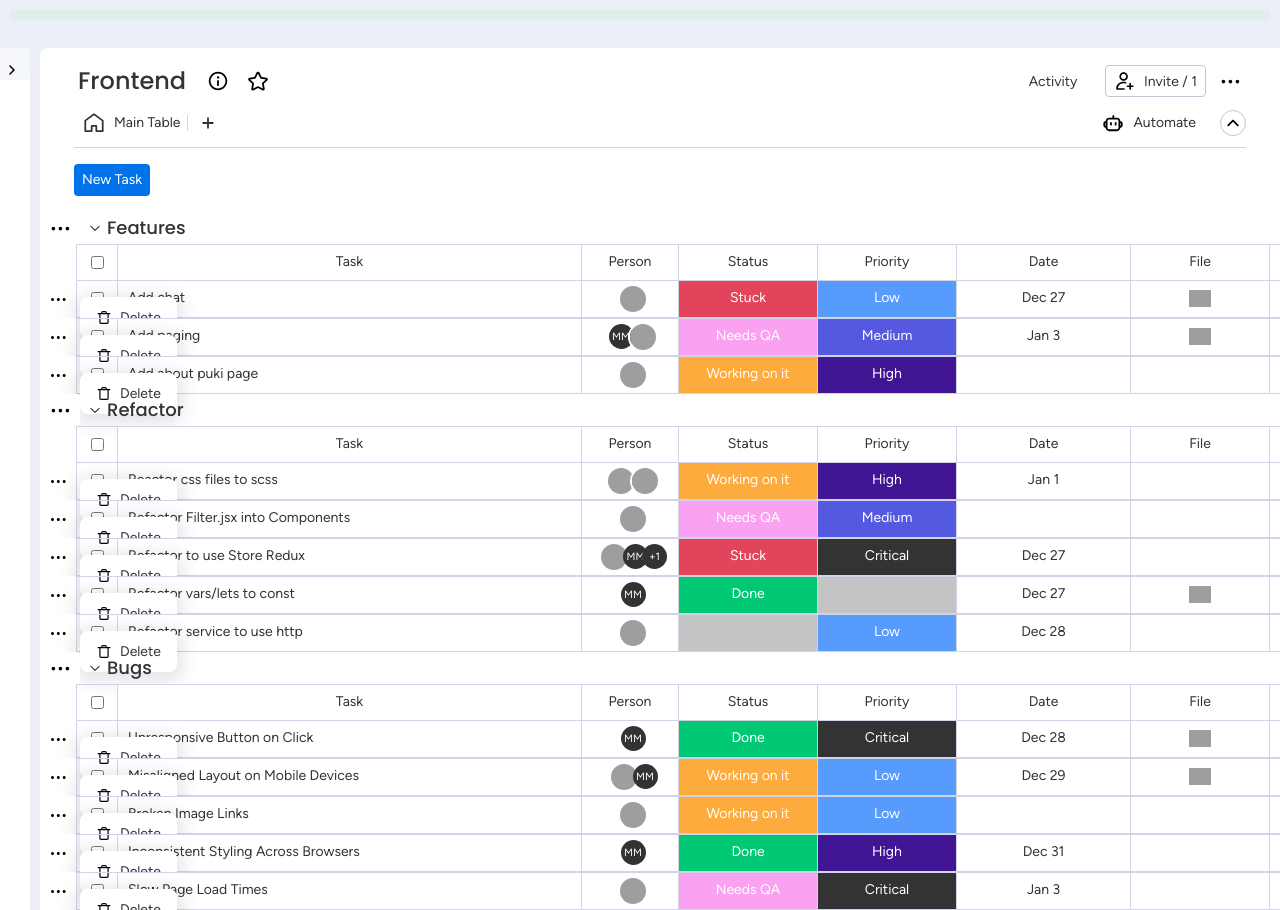
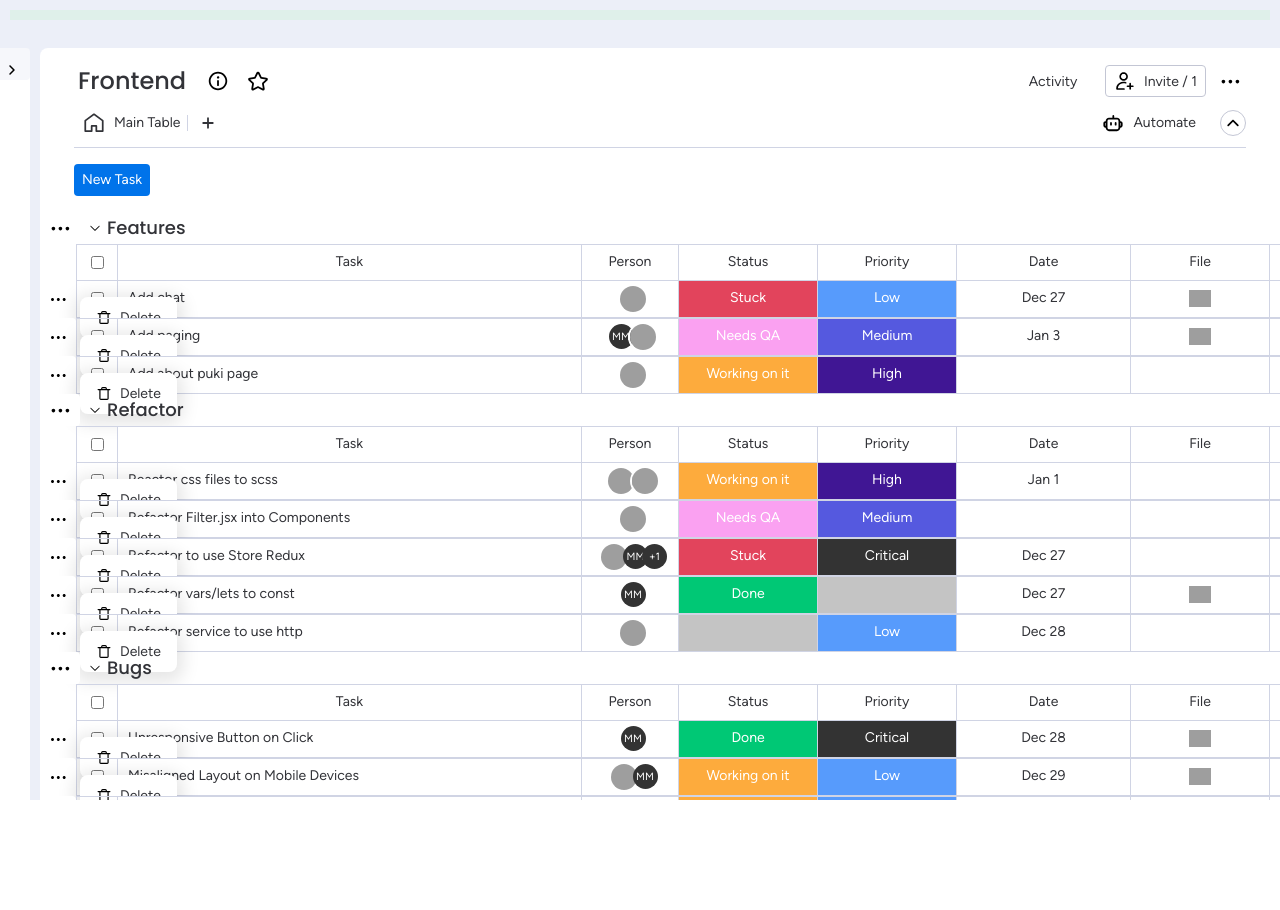
Before and after one commit to NoamSaar/Myday-frontend, a React (Vite) app: page /board/b101 in a window 1280 px wide. After the commit the page ends 800 px from the top, so only its background shows below. Built offline with nearby package versions, Linux system fonts and the light colour scheme; grey boxes are pictures that could not be loaded.

Commit message:
Fix double scroll

```diff
--- a/src/assets/styles/views/_board-details.scss
+++ b/src/assets/styles/views/_board-details.scss
@@ -4,4 +4,5 @@
     border-top-left-radius: 8px;
     user-select: none;
     overflow: scroll;
+    height: calc(100dvh - 48px);
 }
```
